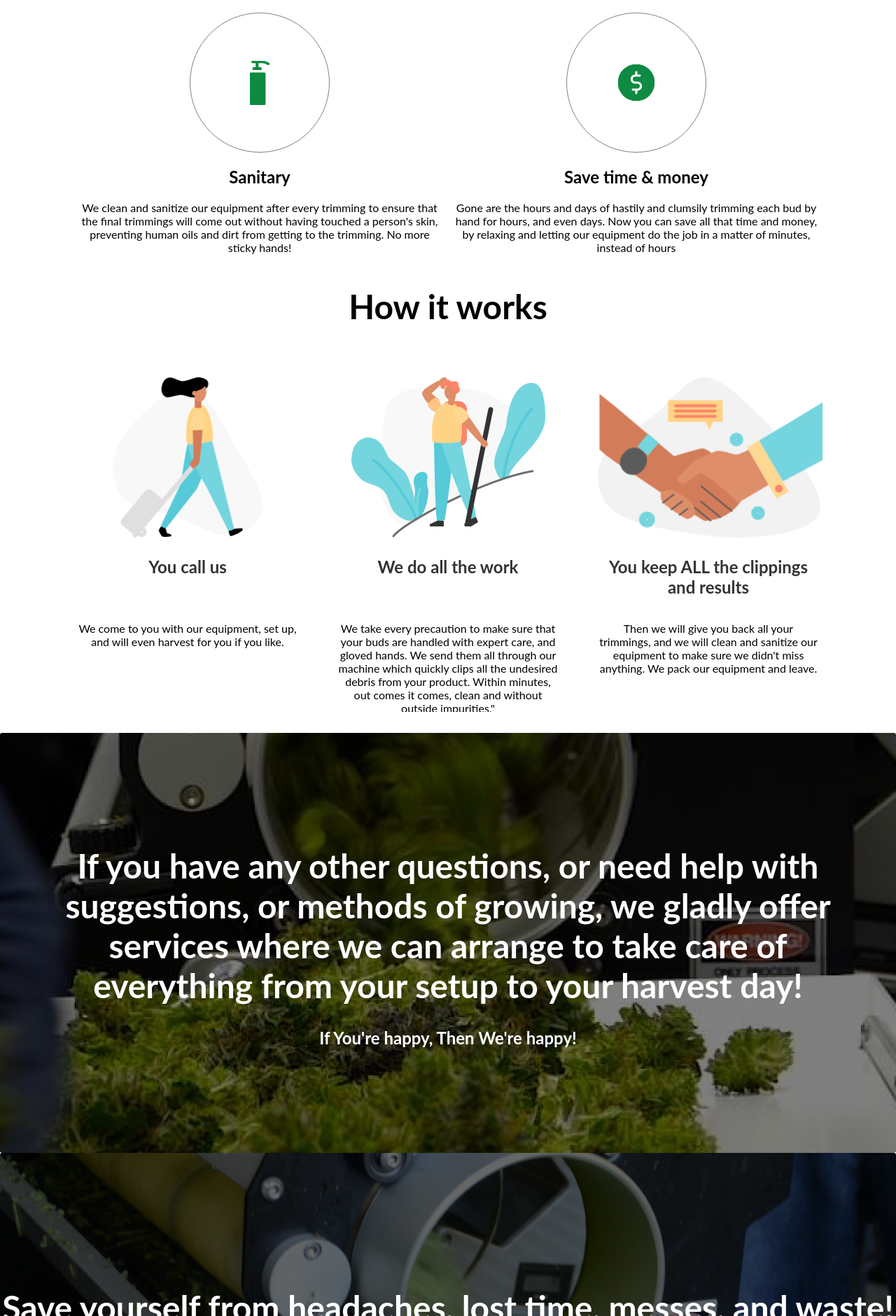
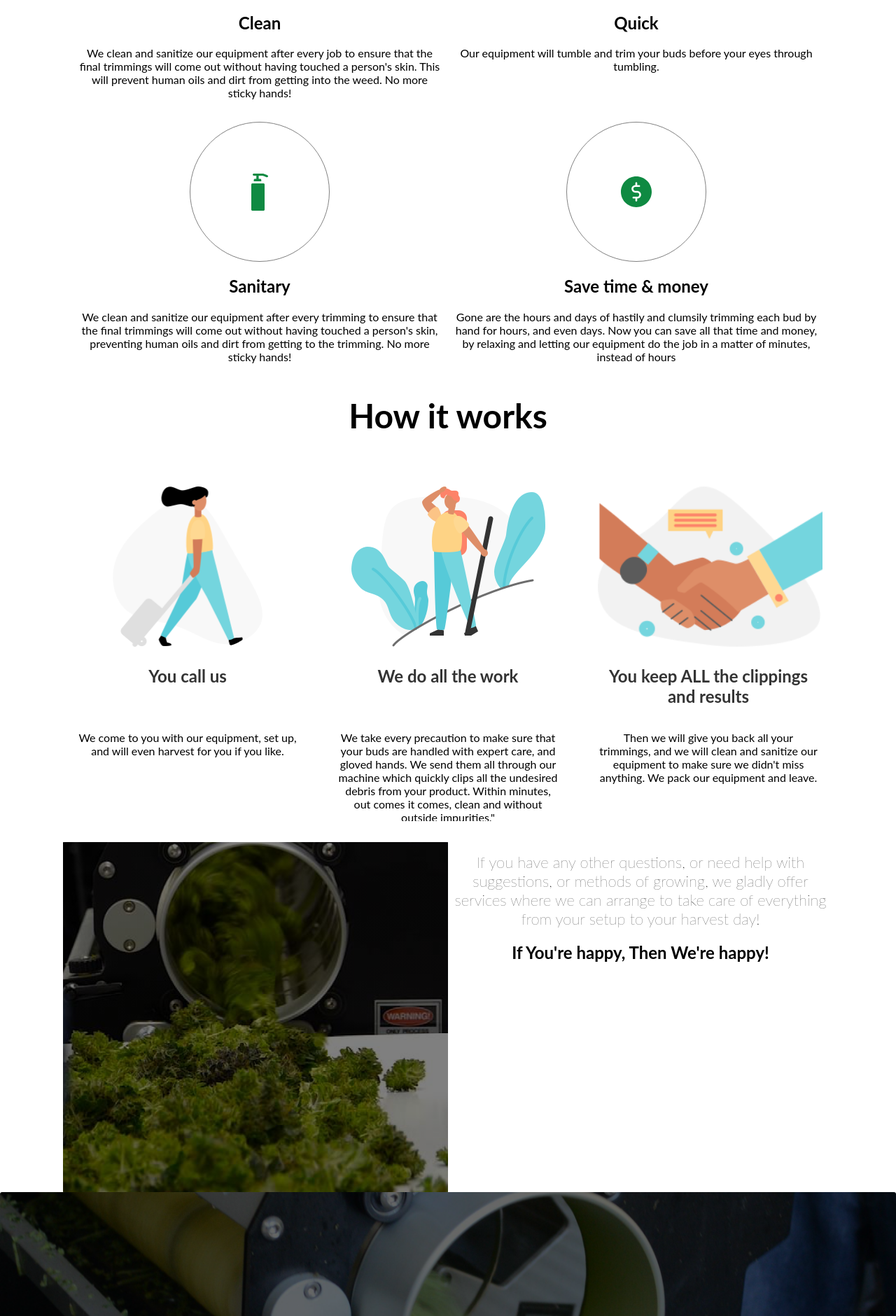
Before and after one commit to ecoblack/sts, a Vue app: page / in a window 1280 px wide. Shown: the part 2180-4060 px from the top of the page at 70% size. Built offline with nearby package versions, Linux system fonts and the light colour scheme.

Commit message:
Added some more styles and lower header

```diff
--- a/src/components/home/Benefits.vue
+++ b/src/components/home/Benefits.vue
@@ -117,8 +117,13 @@
     }
 
     img {
-        transform: scale(1.2); /* (150% zoom - Note: if the zoom is too large, it will go outside of the viewport) */
+        transition: transform .4s;
     }
+
+    img:hover {
+        transform: scale(1.8); /* (150% zoom - Note: if the zoom is too large, it will go outside of the viewport) */
+    }
+
 
     /*.benefits {*/
     /*    max-width: 1100px;*/
--- a/src/components/home/HigherFooterImage.vue
+++ b/src/components/home/HigherFooterImage.vue
@@ -4,13 +4,23 @@
         <div class="header">
             <div class="header-text">
                 <h1>If you have any other questions, or need help with suggestions, or methods of growing,
-                        we gladly offer services where we can arrange to take care of everything from your setup to your harvest day!</h1>
+                    we gladly offer services where we can arrange to take care of everything from your setup to your
+                    harvest day!</h1>
                 <h2>If You're happy, Then We're happy!</h2>
 
             </div>
         </div>
-            <div>
 
+        <div class="tag">
+            <div class="question" style="display: inline-block;width: 50%;">
+
+            </div>
+            <div class="happy" style="display: inline-block;width: 50%;">
+                <h1>If you have any other questions, or need help with suggestions, or methods of growing,
+                    we gladly offer services where we can arrange to take care of everything from your setup to your
+                    harvest day!</h1>
+                <h2>If You're happy, Then We're happy!</h2>
+            </div>
         </div>
     </div>
 </template>
@@ -25,7 +35,7 @@
 
 <style scoped lang="scss">
     .header {
-        background-image: linear-gradient( rgba(0, 0, 0, 0.5), rgba(0, 0, 0, 0.5) ), url(../../assets/img-4@3x.png);
+        background-image: linear-gradient(rgba(0, 0, 0, 0.5), rgba(0, 0, 0, 0.5)), url(../../assets/img-4@3x.png);
         background-position: center center;
         background-size: cover;
         background-repeat: no-repeat;
@@ -44,12 +54,14 @@
         border-radius: 3px;
         position: relative;
     }
+
     button {
         max-width: 360px;
         height: 60px;
         border-radius: 32.5px;
         background-color: #ffffff;
     }
+
     button > a > a {
         margin: -10px 20px -10px 20px;
         color: black;
@@ -60,15 +72,40 @@
         line-height: normal;
         letter-spacing: normal
     }
+    .tag {
+        text-align: center;
+        width: 100%;
+        display: -webkit-box;
+        display: -ms-flexbox;
+        display: flex;
+        -webkit-box-orient: horizontal;
+        -webkit-box-direction: normal;
+        -ms-flex-direction: row;
+        flex-direction: row;
+    }
+    #higher-footer {
+        margin: auto;
+        max-width: 1100px;
+    }
+
+    .question {
+        background-image: linear-gradient(rgba(0, 0, 0, 0.5), rgba(0, 0, 0, 0.5)), url(../../assets/img-4@3x.png);
+        background-position: center center;
+        background-size: cover;
+        background-repeat: no-repeat;
+        min-height: 500px;
+    }
+
     .header-text {
         max-width: 1100px;
         position: absolute;
-        top: 50%; left: 50%;
-        transform: translate(-50%,-50%);
+        top: 50%;
+        left: 50%;
+        transform: translate(-50%, -50%);
         /*flex: 0 0 120px;*/
         /*width: 50%;*/
         /*height: 190px;*/
-        color:white;
+        color: white;
         width: 100%;
         /*height: 100%;*/
         /*top: 0;*/
@@ -76,6 +113,22 @@
 
     }
 
+    .happy {
+        /*text-align: center;*/
+        /*!*width: 100%;*!*/
+        /*!*display: flex;*!*/
+        /*!*flex-direction: row;*!*/
+        /*!*flex-wrap: wrap;*!*/
+        /*justify-content: center;*/
+        /*align-items: center;*/
+        /*margin: 0 auto;*/
+        /*max-width: 100%;*/
+        /*!*max-width: 1100px;*!*/
+        /*border-radius: 3px;*/
+        /*vertical-align: middle;*/
+        margin: 0 auto 120px auto;
+        width: 50%;
+    }
 
     /*.seed-skiper {*/
     /*    background-image: url(../../assets/img-4@3x.png);*/
@@ -85,28 +138,41 @@
     /*    text-align: center;*/
     /*}*/
 
-    @media all and (min-width: 768px) {
+    @media all and (min-width: 769px) {
         /*#higher-footer {*/
         /*    border-style: solid;*/
         /*    border-color: red;*/
         /*}*/
+        .header {
+            display: none;
+        }
         .seed-skiper {
             float: left;
         }
+
+        h1 {
+            font-size: 22px;
+            font-weight: 100;
         }
+
+        .higher-footer {
+            margin: 0 auto 120px auto;
+        }
+
+    }
+
     @media all and (max-width: 768px) {
         /*#higher-footer {*/
         /*    border-style: solid;*/
         /*    border-color: blueviolet;*/
         /*}*/
-        .header {
-            display: none;
-        }
+
         .footer-text {
             color: white;
             position: absolute;
-            top: 50%; left: 50%;
-            transform: translate(-50%,-50%);
+            top: 50%;
+            left: 50%;
+            transform: translate(-50%, -50%);
             justify-content: center;
             align-items: center;
             margin: 0 auto;
@@ -125,5 +191,8 @@
         h1 {
             font-size: 36px;
         }
+        .tag {
+            display: none;
+        }
     }
 </style>
--- a/src/components/home/LowerHeader.vue
+++ b/src/components/home/LowerHeader.vue
@@ -1,5 +1,7 @@
 <template>
     <div class="lower-header">
+
+
         <img id="lower-header-image" alt="header" src="../../assets/group-2@3x.png">
         <!--        <div class="header-text">-->
         <!--            <h1>Are you still trimming your weed by hand?</h1>-->
@@ -8,6 +10,13 @@
         <!--                <a><router-link to="/">Get professional trimming</router-link></a>-->
         <!--            </button>-->
         <!--        </div>-->
+        <div class="tagline">
+            <h1>
+            We will do all the work for you
+        </h1>
+            <p>Let us get rid of your messy, time consuming, and unsanitary hand trimming! Our new professional
+                equipment will trim everything you've got faster and cleaner!</p>
+        </div>
     </div>
 </template>
 
```
Lines whose indentation alone changed are shown as unchanged.
